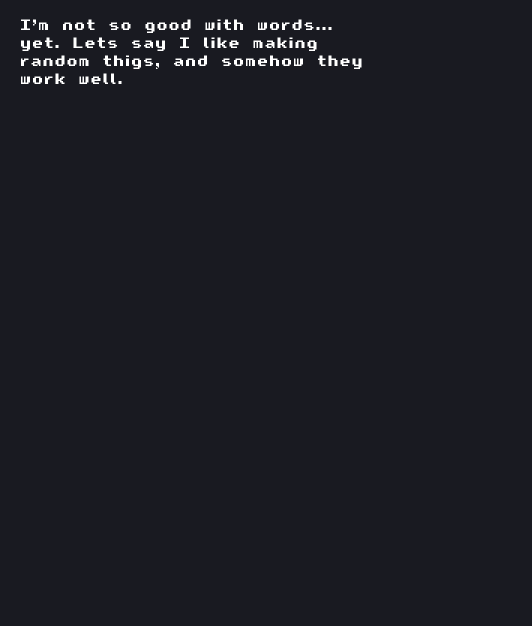
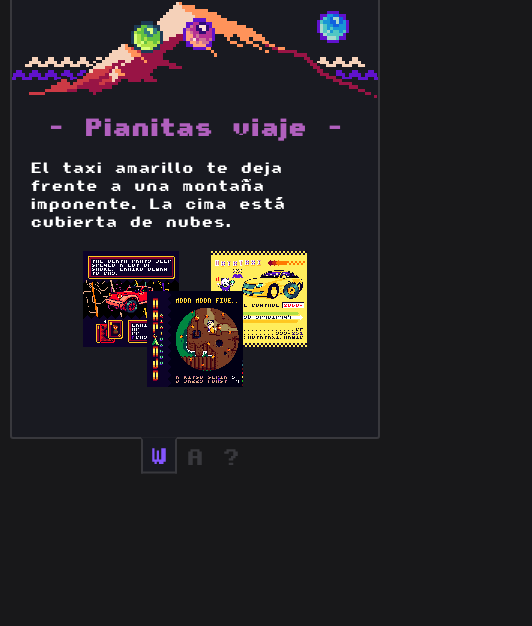
Before and after one commit to Alex461538/Alex461538, a plain HTML site: page docs/index.html in a window 390 px wide. Shown: the part 218-844 px from the top of the page, 532 px wide, since content can reach past the window. Drawn offline with Linux system fonts and the light colour scheme.

Commit message:
fixed responsive

```diff
--- a/docs/_static/global.css
+++ b/docs/_static/global.css
@@ -1,6 +1,6 @@
 @font-face {
-  font-family: "nj";
-  src: url("./font/njd.ttf");
+    font-family: "nj";
+    src: url("./font/njd.ttf");
 }
 
 * {
@@ -8,24 +8,95 @@
 }
 
 body {
-  background-color: #191a21;
-  color: white;
+    background-color: #18181a;
 
-  height: 100%;
-  padding: 0px;
-  margin: 0;
+    color: white;
 
+    max-width: 100vw;
 
-  font-family: "nj";
+    height: 100vh;
+
+    padding: 0px;
+    margin: 0px;
+
+    font-family: "nj";
+
+    overflow-x: hidden;
+
+    position: relative;
+
+    display: flex;
+    flex-direction: column;
+    justify-content: center;
+    align-items: center;
+}
+
+#main-card {
+    position: relative;
+    background-color: #191a21;
+    border: 2px solid #38383d;
+    border-radius: 3px;
+
+    overflow-x: hidden;
+
+    width: min(510px, calc(100% - 20px));
+
+    height: 506px;
+
+    max-width: 510px;
+    max-height: 506px;
 }
 
 #app {
+    position: relative;
+
     width: 90%;
     max-width: 720px;
 
     margin: auto;
+}
 
-    /* border: 1px solid greenyellow; */
+nav {
+    position: relative;
+    display: flex;
+    flex-direction: row;
 
-    min-height: 100vh;
+    button {
+        background-color: #191a21;
+        color: #8455ffff;
+
+        font-family: "nj";
+        font-size: 24px;
+
+        border-color: #38383d;
+        border-top-color: #191a21;
+
+        border-style: solid;
+        border-width: 2px;
+
+        transform: translateY(-1.5px);
+
+        width: 36px;
+        height: 36px;
+        padding: 0px;
+
+        transition: all 0.1s;
+
+        display: flex;
+        justify-content: center;
+        align-items: center;
+    }
+
+    button.unfocused {
+        background-color: #18181a;
+        color: #38383d;
+
+        border-color: transparent;
+        transform: none;
+    }
+
+    button.unfocused:hover {
+        background-color: #252527;
+        color: #636371;
+    }
 }
--- /dev/null
+++ b/docs/_static/img-grid.css
@@ -0,0 +1,24 @@
+#img-pix-grid-1 {
+
+    height: 136px;
+    width: 224px;
+    position: relative;
+    margin: auto;
+    margin-top: 20px;
+    margin-bottom: 20px;
+
+    img {
+        position: absolute;
+        width: 96px;
+    }
+
+    .i2 {
+        left: 64px;
+        top: 40px;
+        z-index: 1;
+    }
+
+    .i3 {
+        left: 128px;
+    }
+}
--- a/docs/_static/pearl-mount.css
+++ b/docs/_static/pearl-mount.css
@@ -2,19 +2,24 @@
     0% {
         transform: translateX(0px) translateY(40px);
     }
+
     25% {
         transform: translateX(128px) translateY(-40px);
     }
+
     50% {
         transform: translateX(256px) translateY(40px);
     }
+
     75% {
         transform: translateX(384px) translateY(-40px);
     }
+
     80% {
         transform: translateX(512px) translateY(0px);
         z-index: 6;
     }
+
     100% {
         transform: translateX(164px) translateY(20px);
         z-index: 13
@@ -25,9 +30,11 @@
     0% {
         transform: translateY(5px);
     }
+
     50% {
         transform: translateY(-5px);
     }
+
     100% {
         transform: translateY(5px);
     }
@@ -37,24 +44,14 @@
     0% {
         background-color: #FF002B;
     }
+
     50% {
         background-color: #8c00ff;
     }
+
     100% {
         background-color: #eeff53;
     }
-}
-
-#pia-title {
-  text-align: center;
-
-  background-clip: text;
-  -webkit-background-clip: text;
-  -webkit-text-fill-color: transparent;
-
-  animation: pia-title-swing 7s ease-in-out alternate infinite;
-
-  margin-top: 50px;
 }
 
 .pearl {
@@ -88,18 +85,6 @@
     animation-delay: 0.6s;
 }
 
-.pearl-landscape {
-  min-width: 512px;
-  min-height: 128px;
-  max-width: 512px;
-  max-height: 128px;
-
-  margin: auto;
-  position: relative;
-
-  padding-top: 40px;
-}
-
 .mount {
     background-image: url("./img/mount.png");
     image-rendering: pixelated;
@@ -129,3 +114,45 @@
     z-index: 1;
     animation: sky-swing 5s ease-in-out infinite;
 }
+
+.pearl-landscape-container {
+    position: relative;
+    min-height: 152px;
+
+    min-width: 100%;
+    max-width: 100%;
+
+    height: 180px;
+
+    overflow: hidden;
+}
+
+.pearl-landscape {
+    position: absolute;
+
+    min-width: 512px;
+    min-height: 128px;
+    max-width: 512px;
+    max-height: 128px;
+
+    padding-top: 60px;
+
+    left: 50%;
+    transform: translateX(-50%) scale(0.8);
+}
+
+#pia-title {
+    text-align: center;
+
+    background-clip: text;
+    -webkit-background-clip: text;
+    -webkit-text-fill-color: transparent;
+
+    animation: pia-title-swing 7s ease-in-out alternate infinite;
+
+    margin-top: 0px;
+
+    text-wrap-mode: nowrap;
+
+    font-size: 25px;
+}
--- /dev/null
+++ b/docs/_static/utils.css
@@ -0,0 +1,9 @@
+.img-pix {
+    image-rendering:pixelated;
+}
+
+.img-cen {
+    display: block;
+    margin-left: auto;
+    margin-right: auto;
+}
--- a/docs/index.html
+++ b/docs/index.html
@@ -7,23 +7,46 @@
     <title>The</title>
 
     <link rel="stylesheet" type="text/css" href="_static/global.css" />
+    <link rel="stylesheet" type="text/css" href="_static/img-grid.css" />
     <link rel="stylesheet" type="text/css" href="_static/pearl-mount.css" />
+    <link rel="stylesheet" type="text/css" href="_static/utils.css" />
 </head>
 
 <body>
-    <div id="app">
-        <header class="pearl-landscape">
-            <div class="mount-sky"></div>
-            <div class="mount"></div>
-            <div class="green-pearl pearl"></div>
-            <div class="blue-pearl pearl"></div>
-            <div class="red-pearl pearl"></div>
+    <main id="main-card">
+        <header class="pearl-landscape-container">
+            <div class="pearl-landscape">
+                <div class="mount-sky"></div>
+                <div class="mount"></div>
+                <div class="blue-pearl pearl"></div>
+                <div class="red-pearl pearl"></div>
+                <div class="green-pearl pearl"></div>
+            </div>
         </header>
 
-        <h1 id="pia-title">- The -</h1>
+        <h1 id="pia-title">- Pianitas viaje -</h1>
 
-        I'm not so good with words... yet. Lets say I like making random thigs, and somehow they work well.
-    </div>
+        <section id="app">
+            <p>El taxi amarillo te deja frente a una montaña imponente. La cima está cubierta de nubes.</p>
+
+            <div id="img-pix-grid-1">
+                <img class="i1 img-pix img-cen" src="_static/img/meat-party-jeep.png" />
+                <img class="i2 img-pix img-cen" src="_static/img/moon-moon-five.png" />
+                <img class="i3 img-pix img-cen" src="_static/img/rotataxi.gif" />
+            </div>
+        </section>
+    </main>
+    <nav>
+        <button>
+            W
+        </button>
+        <button class="unfocused">
+            A
+        </button>
+        <button class="unfocused">
+            ?
+        </button>
+    </nav>
 </body>
 
 </html>
```
Also changed, not shown: docs/_static/img/DFBC.png (added), docs/_static/img/banner.png (added), docs/_static/img/logo.png (deleted), docs/_static/img/meat-party-jeep.png (added), docs/_static/img/moon-moon-five.png (added), docs/_static/img/rotataxi.gif (added), docs/_static/svg/nav-base.svg (added), 1 other file. Lines whose indentation alone changed are shown as unchanged.
